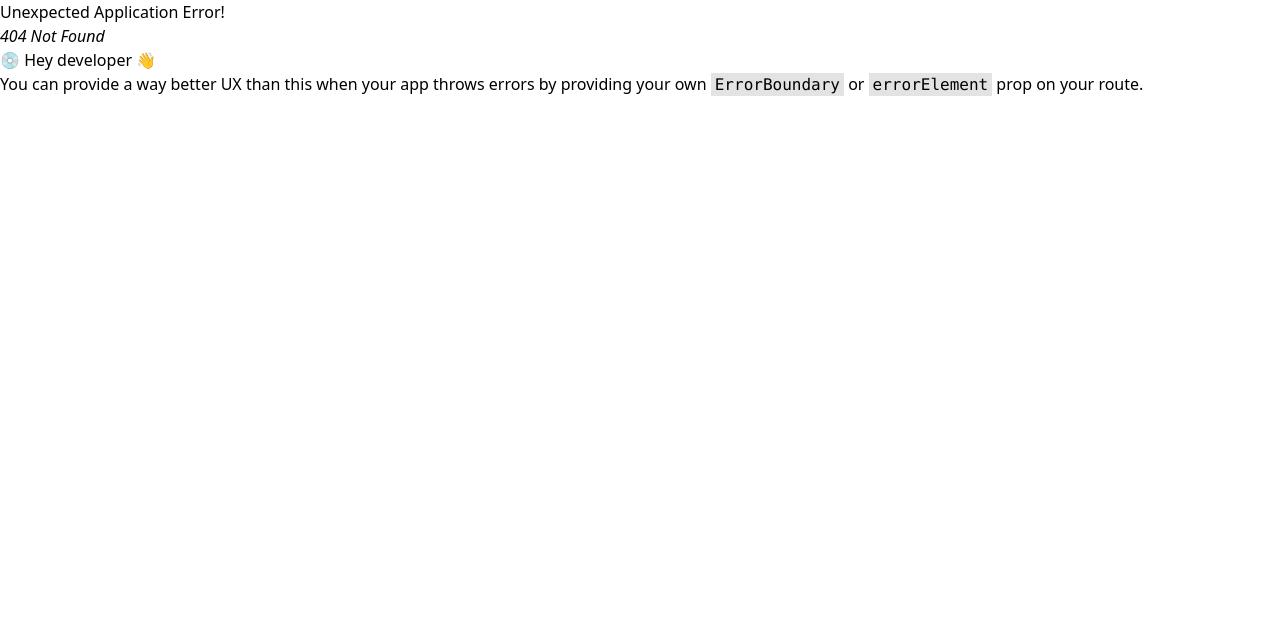
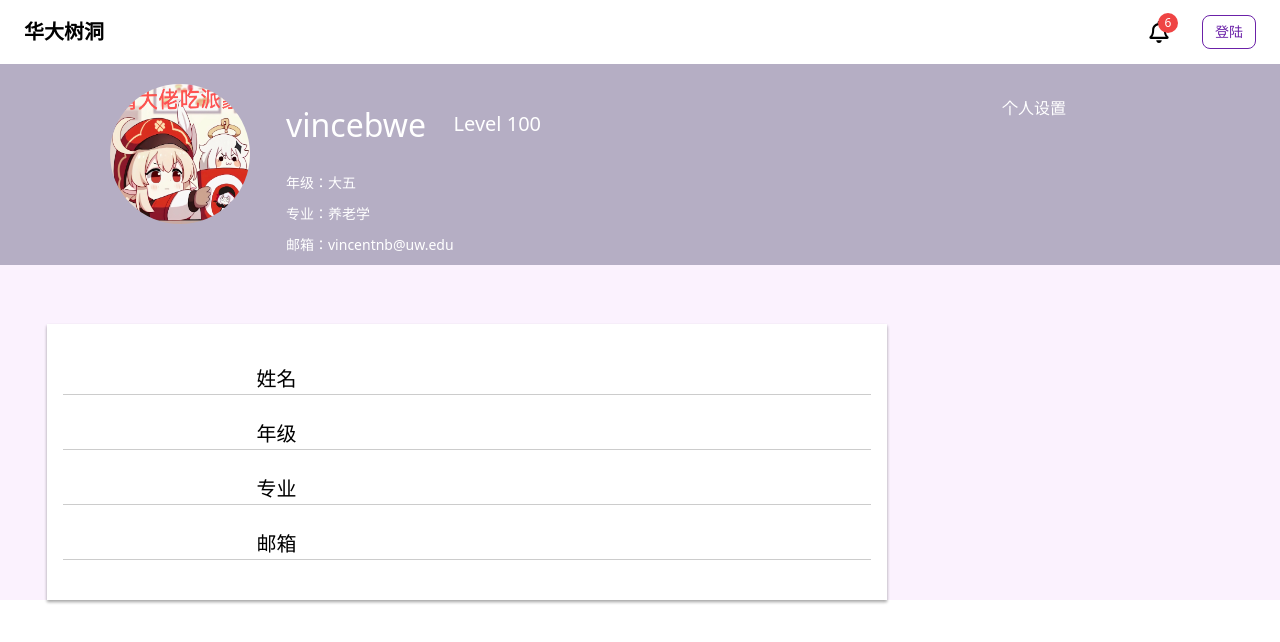
Before and after one commit to UWRadar/uw-forum-frontend, a React (Vite) app: page /profile in a window 1280 px wide. Before the commit this address had no page. Shown: the top 642 px of the page. Built offline with nearby package versions, Linux system fonts and the light colour scheme.

Commit message:
Make progress on Profile Page

```diff
--- a/src/components/Header.tsx
+++ b/src/components/Header.tsx
@@ -1,6 +1,6 @@
 import NotificationIcon from "./NotificationIcon";
 // import { useUserStore } from "../store";
-import { useEffect, useState } from "react";
+import { MouseEventHandler, useEffect, useState } from "react";
 import type { UserProfileItem } from "../types";
 import { SpinnerIcon } from "./Icons";
 
@@ -16,7 +16,7 @@ function Button({
 }: {
   text: string;
   icon?: JSX.Element;
-  onClick?: (e: any) => void;
+  onClick?: (e: MouseEventHandler<HTMLButtonElement>) => void;
 }) {
 	return (
 		<button
@@ -69,7 +69,7 @@ const Header = () => {
 	// const userState = useUserStore((state) => state);
 
 	return (
-    <header className={`page-header w-full h-16 flex items-center justify-between px-6 shadow-md`}>
+		<header className={"page-header w-full h-16 flex items-center justify-between px-6 shadow-md"}>
 			<span
 				className="text-xl font-semibold cursor-pointer"
 				// onClick={() => router.push("/")}
--- /dev/null
+++ b/src/components/InputBar.tsx
@@ -0,0 +1,29 @@
+import React from "react";
+
+interface Props {
+  label: string;
+  id: string;
+  value: string;
+  // setValue: React.Dispatch<React.SetStateAction<string>>;
+  onChange: (id: string, value: string) => void;
+}
+
+function InputBar({label, value, id, onChange}: Props) {
+	// function onChange(event: React.ChangeEvent<HTMLInputElement>) {
+	//   setValue(event.target.value);
+	// }
+	return (
+		<div className="input-bar">
+			<div className="input-bar-label">
+				<label htmlFor={id}>{label}</label>
+			</div>
+			<input
+				id={id}
+				value={value}
+				onChange={(e: React.ChangeEvent<HTMLInputElement>) =>
+				{return onChange(id, e.target.value);}}/>
+		</div>
+	);
+}
+
+export default InputBar;
--- /dev/null
+++ b/src/components/ProfileHeader.tsx
@@ -0,0 +1,28 @@
+/* eslint-disable max-len */
+import React from "react";
+
+function ProfileHeader() {
+	return (
+		<div className="profile-header-background">
+			<div className="profile-header-group">
+				<img className="profile-picture" src="./img/example-profile-picture.png" alt="profile picture"/>
+				<div className="profile-header-info">
+					<h2 className="user-name">vincebwe</h2>
+					<div className="user-detail">
+						<p className="user-year">年级：大五</p>
+						<p className="user-major">专业：养老学</p>
+						<p className="user-email">邮箱：vincentnb@uw.edu</p>
+					</div>
+				</div>
+				<div>
+					<p className="user-level">Level 100</p>
+				</div>
+				<div>
+					<p className="user-setting">个人设置</p>
+				</div>
+			</div>
+		</div>
+	);
+}
+
+export default ProfileHeader;
--- a/src/index.tsx
+++ b/src/index.tsx
@@ -6,12 +6,17 @@ import {
 	RouterProvider,
 } from "react-router-dom";
 import HomePage from "./pages/HomePage";
+import ProfilePage from "./pages/ProfilePage";
 
 const router = createBrowserRouter([
 	{
 		path: "/",
 		element: <HomePage />
 	},
+	{
+		path: "/profile",
+		element: <ProfilePage />
+	}
 ]);
 
 const root = ReactDOM.createRoot(
--- /dev/null
+++ b/src/pages/Profile.tsx
@@ -0,0 +1,46 @@
+import { useState } from "react";
+import InputBar from "../components/InputBar";
+
+function Profile() {
+	const [formValue, setFormValue] = useState({
+		name: "",
+		year: "",
+		major: "",
+		email: ""
+	});
+
+	const onChange = (id: string, value: string) => {
+		setFormValue((old) => { return { ...old, [id]: value }; });
+	};
+
+	return (
+		<form>
+			<InputBar
+				label="姓名"
+				id="name"
+				value={formValue["name"]}
+				onChange={onChange}
+			/>
+			<InputBar
+				label="年级"
+				id="year"
+				value={formValue["year"]}
+				onChange={onChange}
+			/>
+			<InputBar
+				label="专业"
+				id="major"
+				value={formValue["major"]}
+				onChange={onChange}
+			/>
+			<InputBar
+				label="邮箱"
+				id="email"
+				value={formValue["email"]}
+				onChange={onChange}
+			/>
+		</form>
+	);
+}
+
+export default Profile;
--- /dev/null
+++ b/src/pages/ProfilePage.css
@@ -0,0 +1,91 @@
+.profilepage {
+	background: rgba(184, 47, 233, 0.06) 0.97%
+}
+
+.profile-form {
+	display: block;
+  padding: 1rem;
+  margin: 59px auto 500px 47px;
+	max-width: 840px;
+	background-color: white;
+	box-shadow: 0 2px 3px #00000029, 0 2px 3px #0000003b;
+}
+
+.input-bar {
+	display: flex;
+	flex-direction: row;
+	justify-content: center;
+	align-items: flex-start;
+	font-family: 'PingFang SC';
+	font-style: normal;
+	font-weight: 540;
+	font-size: 20px;
+	margin: 24px auto;
+  border-bottom: 1px solid rgba(0, 0, 0, 0.2);
+}
+
+.input-bar-label {
+  /* margin-right: 8rem; */
+	width: 176px;
+}
+
+.profile-header-background {
+	background: rgb(181, 174, 196);
+}
+
+.profile-header-group {
+	display: flex;
+}
+
+.profile-picture {
+	border-radius: 100%;
+	height: 140px;
+	width: 140px;
+	margin: 20px 0px 20px 110px;
+}
+
+.profile-header-info {
+	color: #FFFFFF;
+	font-family: system-ui;
+	display: flex;
+	flex-direction: column;
+	margin-left: 36px;
+}
+
+.user-name {
+	margin: 37px 0px auto 0px;
+	display: flex;
+	align-items: center;
+	font-weight: normal;
+	font-size: 32px;
+}
+
+.user-level {
+	color: #FFFFFF;
+	font-family: system-ui;
+	margin: 45px 11px auto auto;
+	font-size: 20px;
+}
+
+.user-detail {
+	font-size: 14px;
+	margin-top: 13px;
+}
+
+.user-year {
+	margin: 10px auto;
+}
+
+.user-major {
+	margin: 10px auto;
+}
+
+.user-email {
+	margin: 10px auto;
+}
+
+.user-setting {
+	margin: 32px 0px auto 450px;
+	color: #FFFFFF;
+	font-size: 16px;
+}
--- /dev/null
+++ b/src/pages/ProfilePage.tsx
@@ -0,0 +1,54 @@
+import React from "react";
+import {useState} from "react";
+import Header from "../components/Header";
+import InputBar from "../components/InputBar";
+import ProfileHeader from "../components/ProfileHeader";
+import "./ProfilePage.css";
+
+function ProfilePage() {
+	const [formValue, setFormValue] = useState({
+		name: "",
+		year: "",
+		major: "",
+		email: ""
+	});
+
+	const onChange = (id: string, value: string) => {
+		setFormValue((old) => {return {...old, [id]: value};});
+	};
+
+	return (
+		<div className="profilepage">
+			<Header />
+			<ProfileHeader />
+			<form className="profile-form">
+				<InputBar
+					label="姓名"
+					id="name"
+					value={formValue["name"]}
+					onChange={onChange}
+				/>
+				<InputBar
+					label="年级"
+					id="year"
+					value={formValue["year"]}
+					onChange={onChange}
+				/>
+				<InputBar
+					label="专业"
+					id="major"
+					value={formValue["major"]}
+					onChange={onChange}
+				/>
+				<InputBar
+					label="邮箱"
+					id="email"
+					value={formValue["email"]}
+					onChange={onChange}
+				/>
+			</form>
+		</div>
+	);
+}
+
+export default ProfilePage;
--- a/src/types.ts
+++ b/src/types.ts
@@ -1,5 +1,3 @@
-import React from "react";
-
 interface PostContent {
   userName: string;
   avatar: string;
```
Also changed, not shown: public/img/example-profile-picture.png (added). Lines whose indentation alone changed are shown as unchanged.
